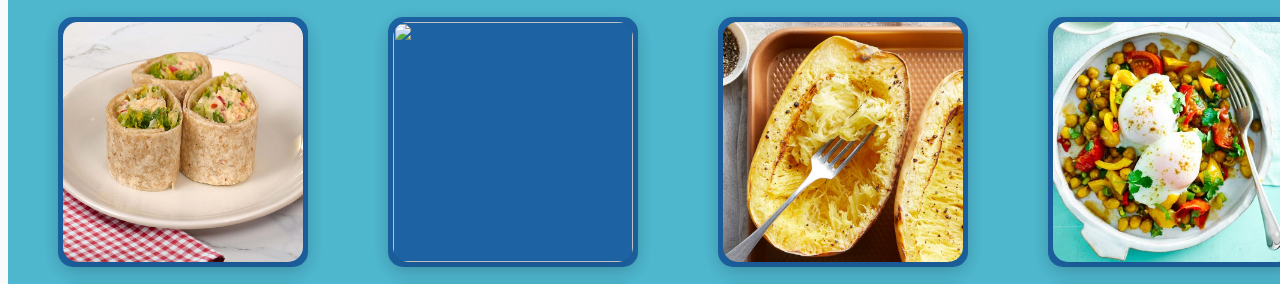
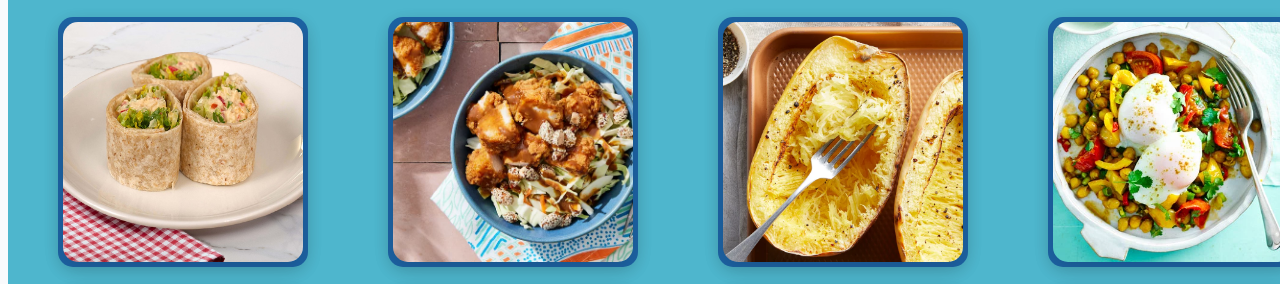
Before and after one commit to aashnaparis/AAA-collaboration, a plain HTML site: page index.html in a window 1280 px wide. Shown: the part 334-618 px from the top of the page. Drawn offline with Linux system fonts and the light colour scheme; a web font is replaced by a local one.

Commit message:
image error fix

```diff
--- a/index.html
+++ b/index.html
@@ -142,7 +142,7 @@
 
         <div class="recipeLeft">
             <a href="https://www.eatingwell.com/chicken-cabbage-bowls-with-sesame-dressing-8374684"><img
-          src="../images/chicken-cabbage-bowl-square.jpg" alt="" class="recipeCont">
+          src="../images/chicken-cabbage-bowl.webp" alt="" class="recipeCont">
             </a>
         </div>
 
```
